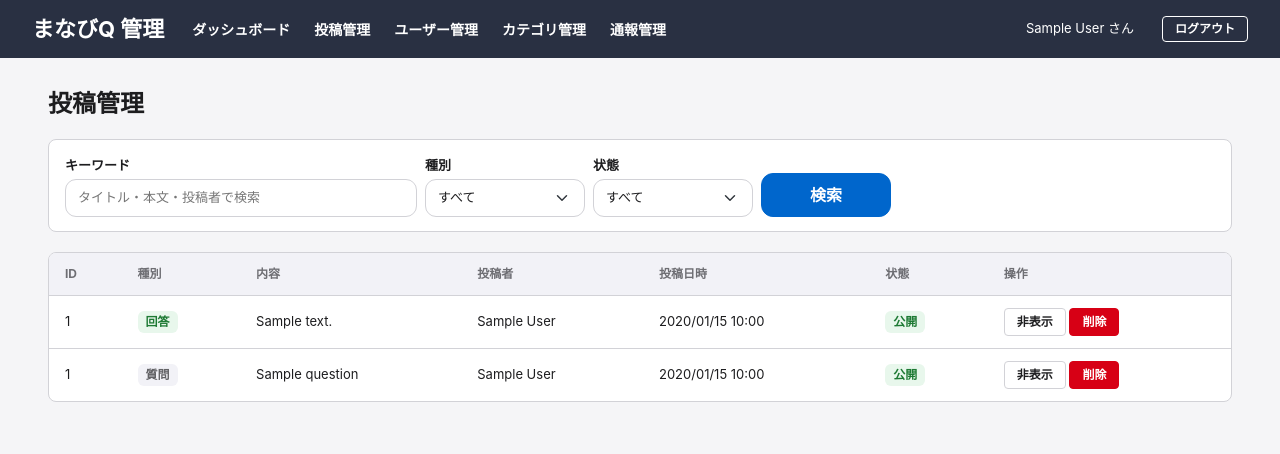
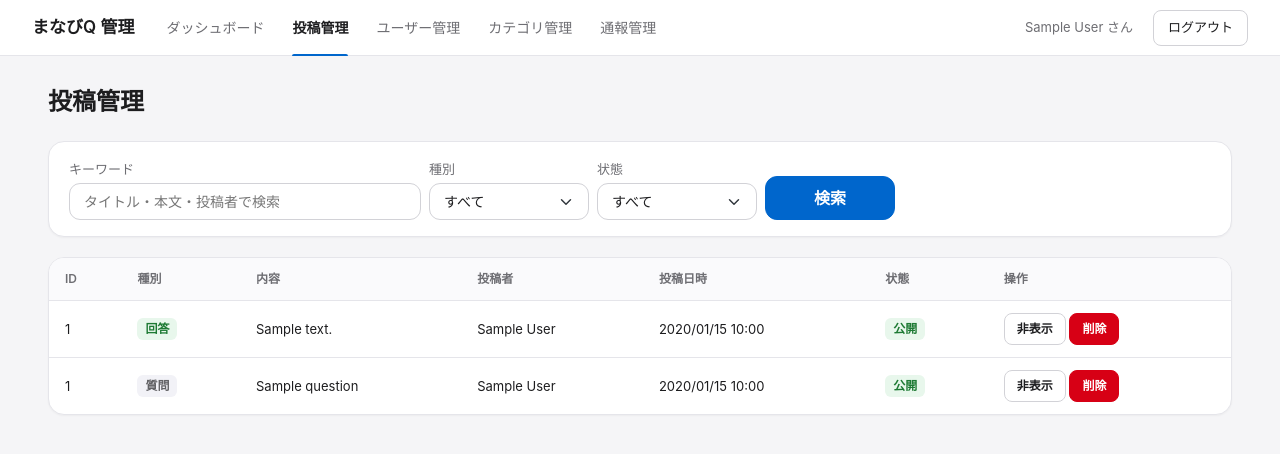
Before and after one commit to ikumah17/manabi-q, a Laravel app: page /admin/posts in a window 1280 px wide. Shown: the top 454 px of the page. Run offline with Laravel 12, Linux system fonts and the light colour scheme; a user stored in the database is signed in; tables that the repository leaves empty hold one stand-in row (values such as "Sample post"); style sheets or scripts are compiled from the project's sources.

Commit message:
修正: 管理画面(G13〜G16・G18)を白いヘッダーと共通のトークンに合わせる
- 濃紺のヘッダーをやめ、白＋細い線、選択中のメニューは濃い文字＋#0066CC の下線
- パネル・表・集計カードは白い面＋薄い線（角丸 16px・影は最小限）、表の見出し行は薄いグレー
- 表内ボタン・ログアウト・モーダルのキャンセルを共通の副ボタンに合わせる（構成と操作は変更なし）

Co-Authored-By: Claude Opus 5.5 <noreply@anthropic.com>

```diff
--- a/resources/sass/_admin.scss
+++ b/resources/sass/_admin.scss
@@ -1,61 +1,92 @@
-// 管理者画面（PC 向け・幅 1280px 基準）
+// 管理者画面（PC 向け・幅 1280px 基準）。色・角丸・影は _tokens.scss の共通トークン
 
 .mq-admin {
     min-width: 1024px;
     font-size: .875rem;
 }
 
-// ヘッダー（濃紺帯・管理メニュー・右上のログアウト）
+// ヘッダー（白・細い線。選択中のメニューは下線）
 .mq-admin-header {
+    position: sticky;
+    top: 0;
+    z-index: 1020;
     display: flex;
-    align-items: center;
-    height: 58px;
+    align-items: stretch;
+    height: 56px;
     padding: 0 2rem;
-    background: var(--mq-admin-header);
-    color: #fff;
+    border-bottom: 1px solid var(--mq-hairline);
+    background: var(--mq-surface);
+    color: var(--mq-text);
 }
 
 .mq-admin-header__brand {
-    margin-right: 1.75rem;
-    font-size: 1.375rem;
-    font-weight: 700;
+    display: flex;
+    align-items: center;
+    margin-right: 2rem;
+    font-size: var(--mq-fs-section);
+    font-weight: 600;
     white-space: nowrap;
 }
 
 .mq-admin-nav {
     display: flex;
-    gap: 1.5rem;
+    gap: 1.75rem;
 
     a {
-        color: #fff;
+        position: relative;
+        display: flex;
+        align-items: center;
+        color: var(--mq-muted);
         font-size: .875rem;
-        font-weight: 600;
+        font-weight: 500;
         text-decoration: none;
         white-space: nowrap;
 
-        &:hover { text-decoration: underline; }
+        &:hover { color: var(--mq-text); }
+        &:focus-visible { outline: 0; box-shadow: inset 0 0 0 2px var(--mq-accent); border-radius: var(--mq-radius-sm); }
+
+        // 選択中：濃い文字＋下線（#0066CC・2px）
+        &[aria-current="page"] {
+            color: var(--mq-text);
+            font-weight: 600;
+
+            &::after {
+                position: absolute;
+                right: 0;
+                bottom: -1px;
+                left: 0;
+                height: 2px;
+                border-radius: 2px 2px 0 0;
+                background: var(--mq-primary);
+                content: "";
+            }
+        }
     }
 }
 
 .mq-admin-header__user {
     display: flex;
     align-items: center;
-    gap: 1.75rem;
+    gap: 1.25rem;
     margin-left: auto;
+    color: var(--mq-muted);
     font-size: .8125rem;
     white-space: nowrap;
 }
 
+// ログアウト：白・薄い枠の副ボタン
 .mq-admin-logout {
-    padding: .1875rem .75rem;
-    border: 1px solid #fff;
-    border-radius: .25rem;
-    background: transparent;
-    color: #fff;
-    font-size: .75rem;
-    font-weight: 700;
+    min-height: 2.25rem;
+    padding: 0 .875rem;
+    border: 1px solid var(--mq-border);
+    border-radius: var(--mq-radius-sm);
+    background: var(--mq-surface);
+    color: var(--mq-text);
+    font-size: .8125rem;
+    font-weight: 500;
 
-    &:hover { background: rgba(255, 255, 255, .1); }
+    &:hover { background: #f5f5f7; }
+    &:focus-visible { outline: 0; box-shadow: var(--mq-focus-ring); }
 }
 
 .mq-admin-main {
@@ -65,36 +96,41 @@
 }
 
 .mq-admin-title {
-    margin-bottom: 1.25rem;
+    margin-bottom: var(--mq-space-6);
     font-size: 1.5rem;
-    font-weight: 700;
+    font-weight: 600;
 }
 
-// 検索・入力欄の枠（白背景・罫線）
+// 検索・入力欄の枠（白い面＋薄い線）
 .mq-panel {
-    margin-bottom: 1.25rem;
-    padding: .875rem 1rem;
-    border: 1px solid var(--mq-border);
-    border-radius: .5rem;
-    background: #fff;
+    margin-bottom: var(--mq-space-5);
+    padding: var(--mq-space-4) var(--mq-space-5);
+    border: 1px solid var(--mq-hairline);
+    border-radius: var(--mq-radius-card);
+    background: var(--mq-surface);
+    box-shadow: var(--mq-shadow-card);
 
     .form-label {
         margin-bottom: .25rem;
+        color: var(--mq-muted);
         font-size: .8125rem;
+        font-weight: 500;
     }
 
     .form-control, .form-select {
-        padding: .5rem .75rem;
-        font-size: .8125rem;
+        padding-top: .4375rem;
+        padding-bottom: .4375rem;
+        font-size: .875rem;
     }
 }
 
-// 一覧表
+// 一覧表（白い面・見出し行は薄いグレー・行は細い線）
 .mq-table-wrap {
     overflow: hidden;
-    border: 1px solid var(--mq-border);
-    border-radius: .5rem;
-    background: #fff;
+    border: 1px solid var(--mq-hairline);
+    border-radius: var(--mq-radius-card);
+    background: var(--mq-surface);
+    box-shadow: var(--mq-shadow-card);
 }
 
 .mq-table {
@@ -104,26 +140,29 @@
 
     th {
         padding: .75rem 1rem;
-        background: var(--mq-gray-bg);
+        background: #fafafc;
         color: var(--mq-muted);
         font-size: .75rem;
-        font-weight: 700;
+        font-weight: 600;
         white-space: nowrap;
     }
 
     td {
         padding: .75rem 1rem;
-        border-top: 1px solid var(--mq-border);
+        border-top: 1px solid var(--mq-hairline);
         vertical-align: middle;
     }
+
+    tbody tr:hover td { background: #fafafc; }
 }
 
 // 表内の小さなボタン（非表示・削除・利用停止など）
 .mq-btn-xs {
+    min-height: 2rem;
     padding: .25rem .75rem;
-    border-radius: .25rem;
+    border-radius: var(--mq-radius-sm);
     font-size: .75rem;
-    font-weight: 700;
+    font-weight: 600;
 }
 
 // 検索欄の幅（G18 など）
--- a/resources/sass/_components.scss
+++ b/resources/sass/_components.scss
@@ -55,8 +55,9 @@ a {
 }
 
 // ボタン：主ボタンは Bootstrap の btn-primary（#0066CC・白文字 5.57:1）
-// 副ボタン：白・薄い枠・濃い文字（プロフィール編集・再試行など）
-.btn-outline-primary {
+// 副ボタン：白・薄い枠・濃い文字（プロフィール編集・再試行・モーダルのキャンセルなど）
+.btn-outline-primary,
+.btn-outline-secondary {
     --bs-btn-color: var(--mq-text);
     --bs-btn-bg: #fff;
     --bs-btn-border-color: var(--mq-border);
--- a/resources/sass/_tokens.scss
+++ b/resources/sass/_tokens.scss
@@ -32,7 +32,6 @@
     --mq-star: #c77700;          // ★（評価・スタンプ。文字以外として白で 3.46:1、#FFF4E5 で 3.18:1）
     --mq-ai-surface: #f2f6fc;    // AI 欄の面（薄い青。補助テキスト #6E6E73 で 4.68:1）
     --mq-segment-bg: #e9e9ee;    // セグメント（タブ切り替え）の溝
-    --mq-admin-header: #293042;
 
     // 角丸
     --mq-radius-sm: 8px;         // バッジ・小さい部品
```
Also changed, not shown: other parts of resources/sass/_admin.scss (+15 -12 lines).
